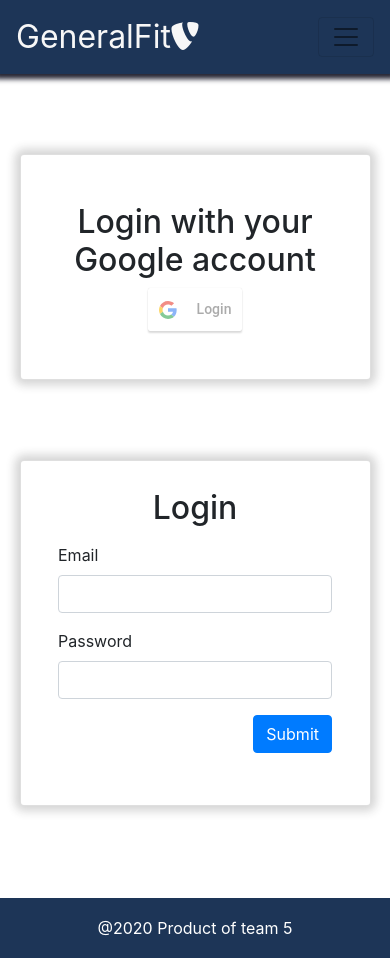
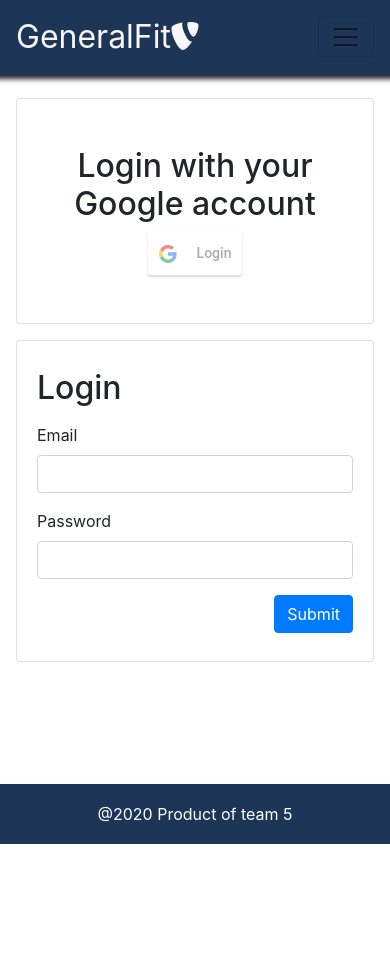
Before and after one commit to codebypaul/fitness_app_client, a React (Create React App) app: page /login in a window 390 px wide. After the commit the page ends 844 px from the top, so only its background shows below. Built offline with nearby package versions, Linux system fonts and the light colour scheme; no server answers.

Commit message:
[Workouts.js] changed layout to dynamically create categories based on data in data.js

```diff
--- a/src/App.css
+++ b/src/App.css
@@ -48,46 +48,48 @@ body {
 
 /*-------Cards--------*/
 
-.cards {
-  padding: 4rem;
-  background: #F1FAEE;
+.row {
+  display: flex;
+  flex-wrap: wrap;
+  justify-content: space-between;
+  align-items: center;
 }
 
-.cards > p {
-  width: 50%;
-  margin: 0 auto;
-  margin-bottom: 4rem;
+.row.center {
+  justify-content: center;
+  margin: 5rem 0rem;
 }
-.card {
-  display: flex;
-  flex-flow: row;
-  align-items: center;
-  max-width: 1120px;
-  width: 70%;
-  margin: 5rem auto;
-  border-radius: 115px;
-  box-shadow: 0 0 10px 5px rgb(41, 40, 40, 0.2);
+
+.row h2 {
+  text-align: center;
+}
+/* Image */
+
+img {
+  border-radius: 0.3rem;
+}
+
+img.medium {
+  max-width: 29rem;
+  width: 100%;
 }
 
 
-
-@media screen and (max-width: 960px) {
-  .card {
-    display: flex;
-    flex-flow: row;
-    align-items: center;
-    max-width: 1120px;
-    width: 90%;
-    margin: 5rem auto;
-    border-radius: 115px;
-    box-shadow: 0 0 10px 5px rgb(41, 40, 40, 0.2);
-  }
+.card {
+  border: 0.1rem #c0c0c0 solid;
+  background-color: #f8f8f8;
+  border-radius: 0.5rem;
+  margin: 1rem;
 }
 
-.btn {
-  margin: 0 auto;
-  margin-bottom: 2rem;
+.card-body {
+  padding: 1rem;
 }
+
+.card-body > * {
+  margin-bottom: 0.5rem;
+}
+
 
 
 /*-------Main Section/ Home Page --------*/
--- a/src/data.js
+++ b/src/data.js
@@ -3,25 +3,29 @@ const data = {
         {
             _id: '1',
             category: 'Arms',
-            image: 'https://images.unsplash.com/photo-1590507621108-433608c97823?ixid=MXwxMjA3fDB8MHxwaG90by1wYWdlfHx8fGVufDB8fHw%3D&ixlib=rb-1.2.1&auto=format&fit=crop&w=2100&q=80g'
+            image: 'https://images.unsplash.com/photo-1590507621108-433608c97823?ixid=MXwxMjA3fDB8MHxwaG90by1wYWdlfHx8fGVufDB8fHw%3D&ixlib=rb-1.2.1&auto=format&fit=crop&w=2100&q=80g',
+            path: '/workouts/arms'
         },
 
         {
             _id: '2',
             category: 'Back',
-            image: 'https://images.unsplash.com/photo-1534367610401-9f5ed68180aa?ixlib=rb-1.2.1&ixid=MXwxMjA3fDB8MHxwaG90by1wYWdlfHx8fGVufDB8fHw%3D&auto=format&fit=crop&w=2100&q=80'
+            image: 'https://images.unsplash.com/photo-1534367610401-9f5ed68180aa?ixlib=rb-1.2.1&ixid=MXwxMjA3fDB8MHxwaG90by1wYWdlfHx8fGVufDB8fHw%3D&auto=format&fit=crop&w=2100&q=80',
+            path: '/workouts/back'
         },
 
         {
             _id: '1',
             category: 'Chest',
-            image: 'https://images.unsplash.com/photo-1532384555668-bc0c32a17ffd?ixlib=rb-1.2.1&ixid=MXwxMjA3fDB8MHxwaG90by1wYWdlfHx8fGVufDB8fHw%3D&auto=format&fit=crop&w=2100&q=80'
+            image: 'https://images.unsplash.com/photo-1532384555668-bc0c32a17ffd?ixlib=rb-1.2.1&ixid=MXwxMjA3fDB8MHxwaG90by1wYWdlfHx8fGVufDB8fHw%3D&auto=format&fit=crop&w=2100&q=80',
+            path: '/workouts/chest'
         },
 
         {
             _id: '1',
             category: 'Legs',
-            image: 'https://images.unsplash.com/photo-1508215885820-4585e56135c8?ixid=MXwxMjA3fDB8MHxwaG90by1wYWdlfHx8fGVufDB8fHw%3D&ixlib=rb-1.2.1&auto=format&fit=crop&w=1934&q=80'
+            image: 'https://images.unsplash.com/photo-1434682772747-f16d3ea162c3?ixid=MXwxMjA3fDB8MHxwaG90by1wYWdlfHx8fGVufDB8fHw%3D&ixlib=rb-1.2.1&auto=format&fit=crop&w=2106&q=80',
+            path: '/workouts/legs'
         },
 
     ],
--- a/src/pages/Workouts.js
+++ b/src/pages/Workouts.js
@@ -17,9 +17,13 @@ const Workouts = () => {
         <div className="row center">
           {data.bodyParts.map((muscle) => (
                       <div class="card">
-                        <img class="medium" src={muscle.image} alt={muscle.category} />
+                        <a href={muscle.path}>
+                          <img class="medium" src={muscle.image} alt={muscle.category} />
+                        </a>
                       <div class="card-body">
+                        <a href={muscle.path}>
                           <h2>{muscle.category}</h2>
+                        </a>
                       </div>
                     </div>
           ))}
```
Also changed, not shown: 1 other file (tests, documents, lock files or other folders).
